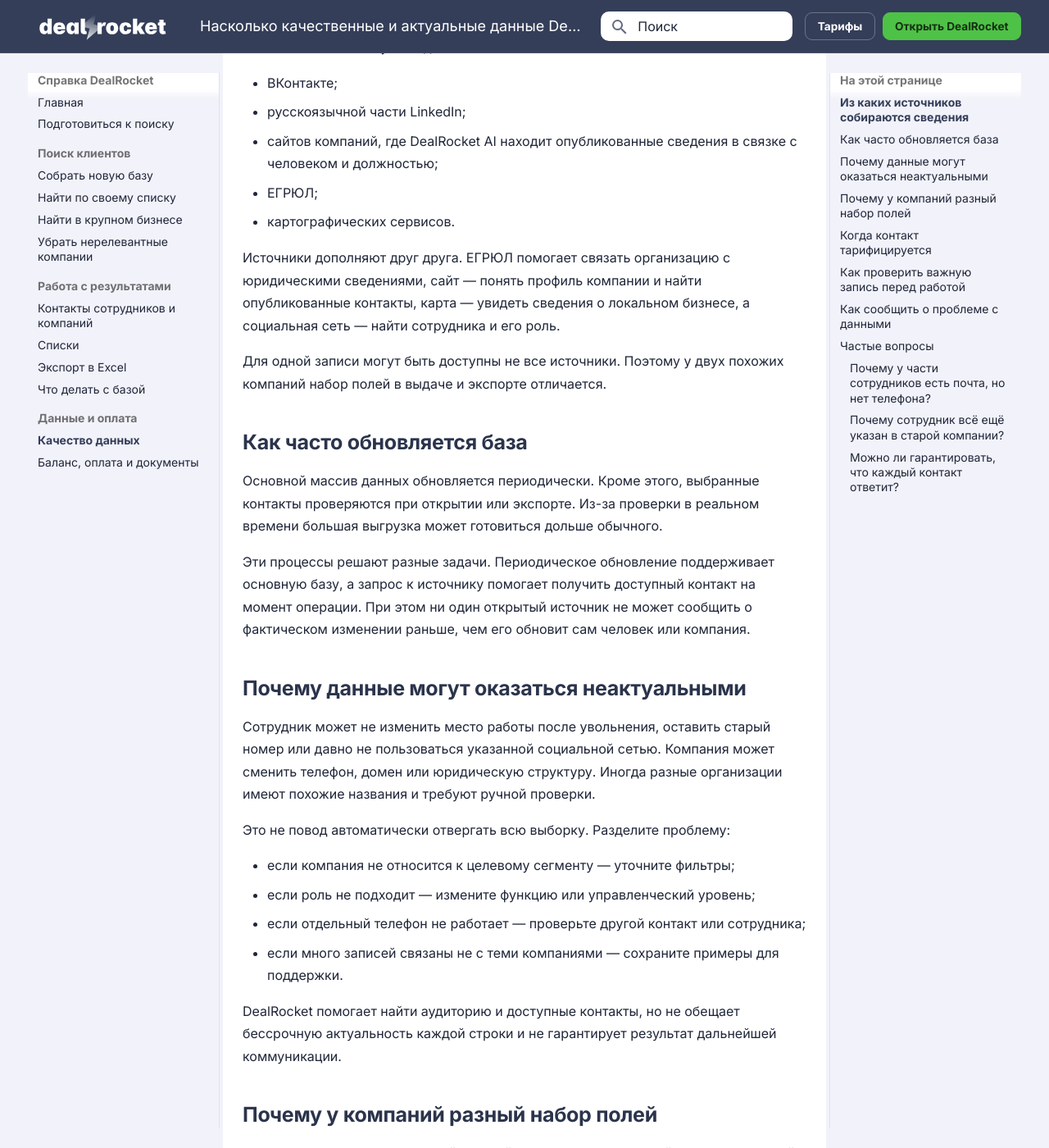
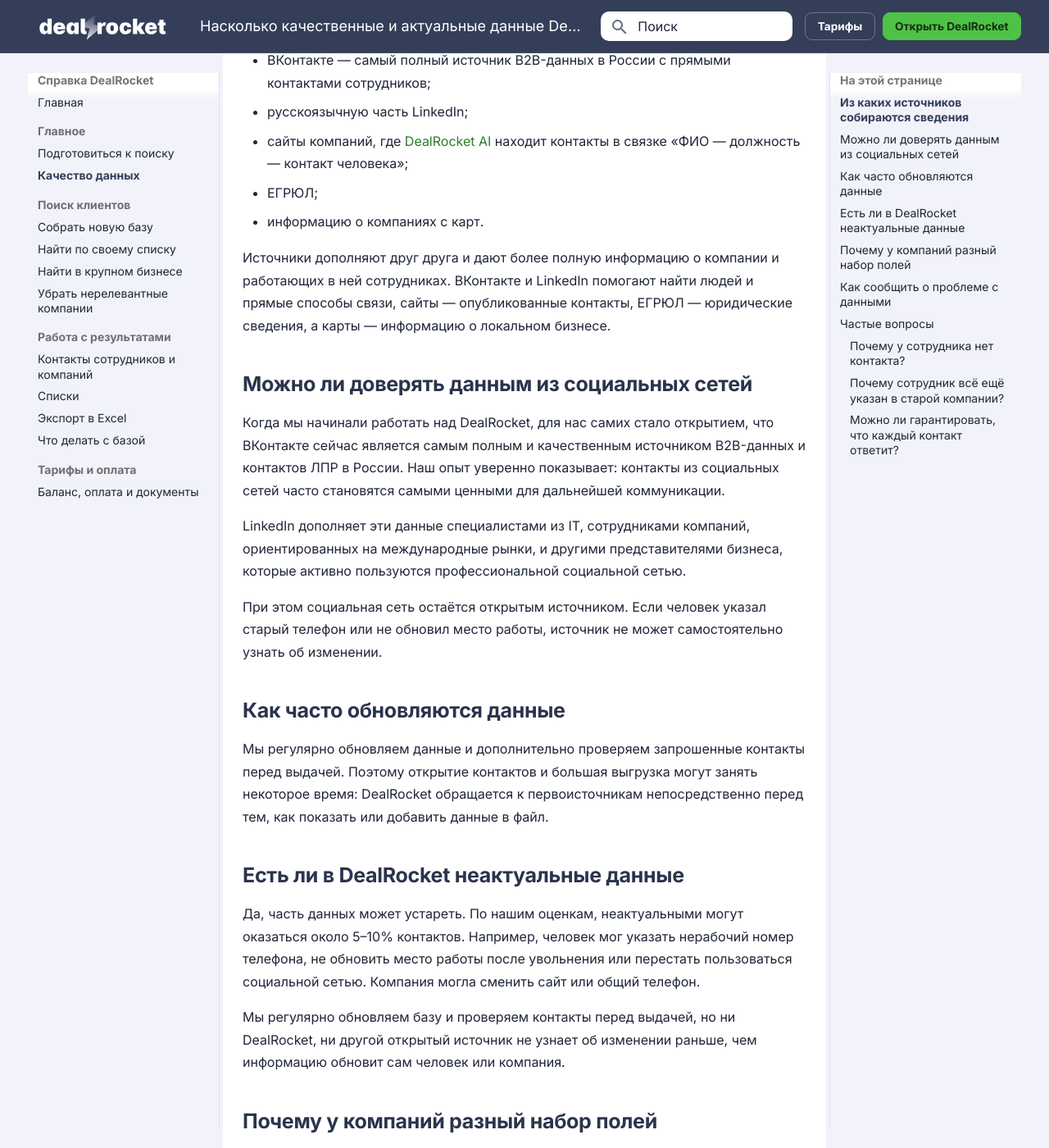
Before and after one commit to prikazchikof/dealrocket-help, an MkDocs documentation site: the page built from docs/data-quality/index.md, in a window 1280 px wide and 1400 px high, scrolled down 496 px. Shown: the whole window at 82% size. Built offline with MkDocs 1.6.1 and Material for MkDocs 9.7.7, drawn with Linux system fonts in a browser that asks for light colours; some of the changed text lies outside the part shown.

Commit message:
content: refocus data quality guide

```diff
--- a/docs/data-quality/index.md
+++ b/docs/data-quality/index.md
@@ -9,92 +9,64 @@
 ---
 # Насколько качественные и актуальные данные DealRocket
 
-DealRocket объединяет несколько открытых источников, чтобы показать в одной выдаче компанию, сотрудников и доступные способы связи. Такие сведения постоянно меняются: человек может перейти в другую организацию, компания — сменить сайт или телефон, а профиль — стать недоступным. Поэтому важно понимать не только источник, но и момент проверки.
+DealRocket объединяет сведения о компаниях и сотрудниках из нескольких источников. Благодаря этому в одной выдаче можно найти организацию, нужных людей и доступные способы связи с ними.
 
-**Также ищут:** «откуда берутся контакты», «как часто обновляется база», «почему телефон неактуален», «почему у компании не все поля заполнены».
+**Также ищут:** «откуда берутся контакты», «можно ли доверять данным из соцсетей», «как часто обновляется база», «есть ли неактуальные данные», «почему у сотрудника нет контакта».
 
 ## Из каких источников собираются сведения { #sources }
 
-В DealRocket используются данные из:
+DealRocket использует пять источников:
 
-- ВКонтакте;
-- русскоязычной части LinkedIn;
-- сайтов компаний, где DealRocket AI находит опубликованные сведения в связке с человеком и должностью;
+- ВКонтакте — самый полный источник B2B-данных в России с прямыми контактами сотрудников;
+- русскоязычную часть LinkedIn;
+- сайты компаний, где [DealRocket AI](https://dealrocket.ru/ai) находит контакты в связке «ФИО — должность — контакт человека»;
 - ЕГРЮЛ;
-- картографических сервисов.
+- информацию о компаниях с карт.
 
-Источники дополняют друг друга. ЕГРЮЛ помогает связать организацию с юридическими сведениями, сайт — понять профиль компании и найти опубликованные контакты, карта — увидеть сведения о локальном бизнесе, а социальная сеть — найти сотрудника и его роль.
+Источники дополняют друг друга и дают более полную информацию о компании и работающих в ней сотрудниках. ВКонтакте и LinkedIn помогают найти людей и прямые способы связи, сайты — опубликованные контакты, ЕГРЮЛ — юридические сведения, а карты — информацию о локальном бизнесе.
 
-Для одной записи могут быть доступны не все источники. Поэтому у двух похожих компаний набор полей в выдаче и экспорте отличается.
+## Можно ли доверять данным из социальных сетей { #social-data }
 
-## Как часто обновляется база { #freshness }
+Когда мы начинали работать над DealRocket, для нас самих стало открытием, что ВКонтакте сейчас является самым полным и качественным источником B2B-данных и контактов ЛПР в России. Наш опыт уверенно показывает: контакты из социальных сетей часто становятся самыми ценными для дальнейшей коммуникации.
 
-Основной массив данных обновляется периодически. Кроме этого, выбранные контакты проверяются при открытии или экспорте. Из-за проверки в реальном времени большая выгрузка может готовиться дольше обычного.
+LinkedIn дополняет эти данные специалистами из IT, сотрудниками компаний, ориентированных на международные рынки, и другими представителями бизнеса, которые активно пользуются профессиональной социальной сетью.
 
-Эти процессы решают разные задачи. Периодическое обновление поддерживает основную базу, а запрос к источнику помогает получить доступный контакт на момент операции. При этом ни один открытый источник не может сообщить о фактическом изменении раньше, чем его обновит сам человек или компания.
+При этом социальная сеть остаётся открытым источником. Если человек указал старый телефон или не обновил место работы, источник не может самостоятельно узнать об изменении.
 
-## Почему данные могут оказаться неактуальными { #limitations }
+## Как часто обновляются данные { #freshness }
 
-Сотрудник может не изменить место работы после увольнения, оставить старый номер или давно не пользоваться указанной социальной сетью. Компания может сменить телефон, домен или юридическую структуру. Иногда разные организации имеют похожие названия и требуют ручной проверки.
+Мы регулярно обновляем данные и дополнительно проверяем запрошенные контакты перед выдачей. Поэтому открытие контактов и большая выгрузка могут занять некоторое время: DealRocket обращается к первоисточникам непосредственно перед тем, как показать или добавить данные в файл.
 
-Это не повод автоматически отвергать всю выборку. Разделите проблему:
+## Есть ли в DealRocket неактуальные данные { #limitations }
 
-- если компания не относится к целевому сегменту — уточните фильтры;
-- если роль не подходит — измените функцию или управленческий уровень;
-- если отдельный телефон не работает — проверьте другой контакт или сотрудника;
-- если много записей связаны не с теми компаниями — сохраните примеры для поддержки.
+Да, часть данных может устареть. По нашим оценкам, неактуальными могут оказаться около 5–10% контактов. Например, человек мог указать нерабочий номер телефона, не обновить место работы после увольнения или перестать пользоваться социальной сетью. Компания могла сменить сайт или общий телефон.
 
-DealRocket помогает найти аудиторию и доступные контакты, но не обещает бессрочную актуальность каждой строки и не гарантирует результат дальнейшей коммуникации.
+Мы регулярно обновляем базу и проверяем контакты перед выдачей, но ни DealRocket, ни другой открытый источник не узнает об изменении раньше, чем информацию обновит сам человек или компания.
 
 ## Почему у компаний разный набор полей { #different-fields }
 
-Одна компания может иметь сайт, общий телефон и юридический профиль. У другой найдутся сотрудники и социальные сети, но не будет связанного ИНН. Третья представлена только в одном источнике.
-
-Отсутствующее поле не всегда означает, что компании или человека нет. Оно означает, что конкретное значение не найдено либо не удалось уверенно связать с этой записью.
-
-По этой причине поиск по ИНН может вернуть меньше сотрудников, чем поиск по названию, а фильтр по численности — скрыть компании, у которых юридические данные не заполнены. Для важных организаций сравнивайте несколько идентификаторов.
-
-## Когда контакт тарифицируется { #contact-check }
-
-Баланс уменьшается только за новый найденный и открытый контакт сотрудника или компании. Уже открытые в вашем аккаунте данные повторно не списываются.
-
-Если после проверки телефон или email не найден, поле остаётся пустым. Телефон и email не считаются по отдельности: один просмотр всех найденных данных сотрудника — это один контакт баланса, а просмотр контактов его компании — отдельный контакт.
-
-Звёздочки означают другую ситуацию: соответствующий тип контактов не был выбран и открыт при экспорте. Если баланса недостаточно, текущая операция останавливается до скачивания. Подробное объяснение есть в статье [об экспорте](../export/index.md#stars).
-
-## Как проверить важную запись перед работой { #verify }
-
-Для ключевого клиента не опирайтесь на одно поле. Сопоставьте:
-
-1. название и описание компании;
-2. сайт и юридические сведения, если они доступны;
-3. должность сотрудника и функцию;
-4. источник и публичную ссылку;
-5. прямой и общий контакты.
-
-Если сотрудник мог сменить место работы, найдите ещё одного человека той же функции. Для крупного бизнеса полезно сохранить несколько возможных точек входа, а не строить весь сценарий вокруг единственного номера.
+Не у каждой компании есть сайт, заполненный профиль в социальной сети или связанный ИНН. DealRocket показывает только те сведения, которые удалось найти и уверенно связать с организацией. Поэтому у похожих компаний набор полей может отличаться.
 
 ## Как сообщить о проблеме с данными { #report }
 
-Если ошибка повторяется — например, несколько сотрудников связаны не с той компанией или корректные сайты не обрабатываются, — подготовьте информацию, которая поможет воспроизвести случай:
+Если ошибка повторяется, подготовьте информацию, которая поможет разобраться:
 
 - ссылку на поисковую выдачу или название списка;
-- несколько конкретных строк без лишних персональных данных;
+- несколько конкретных примеров;
 - что вы ожидали увидеть;
-- что показал сервис;
-- скриншот интерфейса без паролей и платёжной информации.
+- что показал сервис.
 
 Отправьте примеры в [поддержку DealRocket](https://t.me/dealrockets). Не пересылайте пароль, данные банковской карты или собственную клиентскую базу целиком.
 
 ## Частые вопросы { #faq }
 
-### Почему у части сотрудников есть почта, но нет телефона?
+### Почему у сотрудника нет контакта?
 
-Разные виды контактов могут находиться в разных источниках. DealRocket показывает только то, что удалось найти и связать с записью при проверке.
+Человек мог не публиковать прямой телефон или email либо удалить их из первоисточника. DealRocket показывает только те контакты, которые удалось найти и связать с сотрудником при проверке. Если прямого контакта нет, используйте общий телефон или почту компании либо публичный профиль сотрудника.
 
 ### Почему сотрудник всё ещё указан в старой компании?
 
-Источник мог не получить обновление от самого человека. Проверьте профиль и найдите другие роли в той же компании, если запись важна.
+Человек мог не обновить место работы в первоисточнике. Проверьте его профиль и найдите других сотрудников нужной функции в этой компании.
 
 ### Можно ли гарантировать, что каждый контакт ответит?
 
--- a/mkdocs.yml
+++ b/mkdocs.yml
@@ -63,7 +63,9 @@
 
 nav:
   - Главная: index.md
-  - Подготовиться к поиску: start/index.md
+  - Главное:
+      - Подготовиться к поиску: start/index.md
+      - Качество данных: data-quality/index.md
   - Поиск клиентов:
       - Собрать новую базу: search/index.md
       - Найти по своему списку: search/company-list/index.md
@@ -74,6 +76,5 @@
       - Списки: lists/index.md
       - Экспорт в Excel: export/index.md
       - Что делать с базой: outreach/index.md
-  - Данные и оплата:
-      - Качество данных: data-quality/index.md
+  - Тарифы и оплата:
       - Баланс, оплата и документы: billing/index.md
```
Also changed, not shown: 1 other file.
